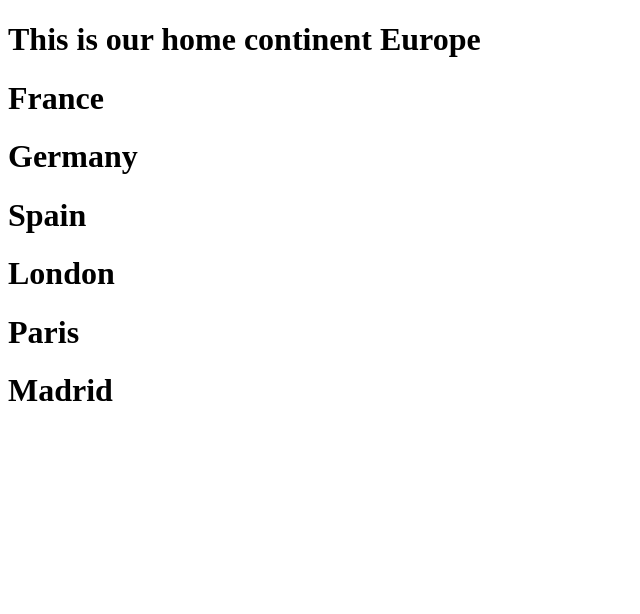
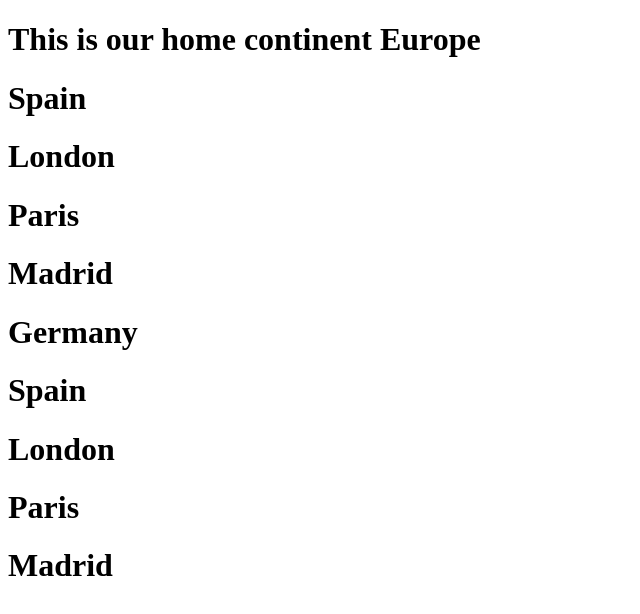
Before and after one commit to rostabi2021/test_17, an Angular app: page / in a window 1280 px wide. Shown: the top 614 px of the page, without its empty margins (0-640 px from the left). Built offline with nearby package versions, Linux system fonts and the light colour scheme.

Commit message:
dasmsdam

```diff
--- a/src/app/home/home.component.html
+++ b/src/app/home/home.component.html
@@ -1,5 +1,8 @@
 <h1>This is our home continent Europe</h1>
-<h1>France</h1>
+<h1>Spain</h1>
+<h1>London</h1>
+<h1>Paris</h1>
+<h1>Madrid</h1>
 <h1>Germany</h1>
 <h1>Spain</h1>
 <h1>London</h1>
```
